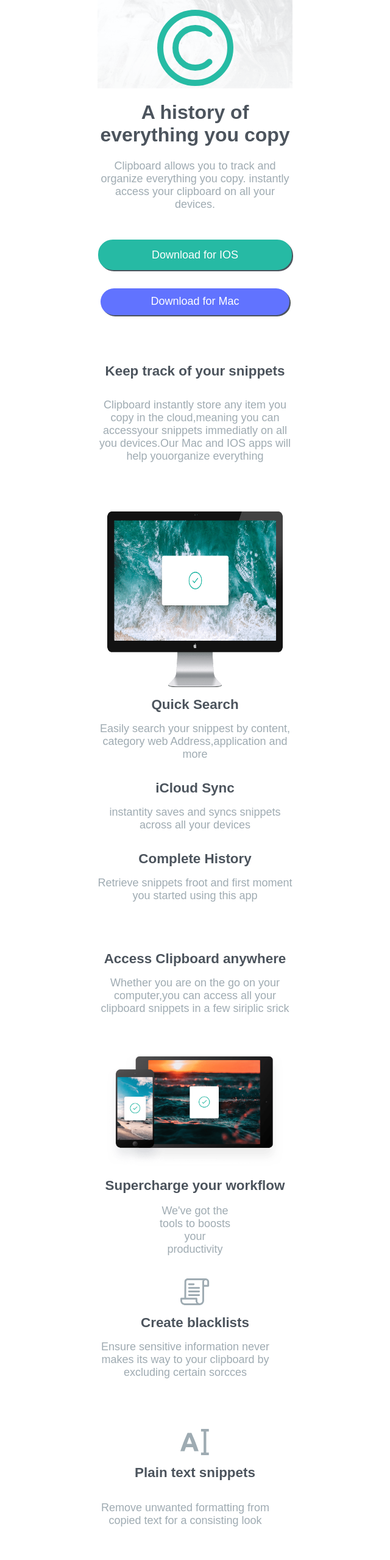
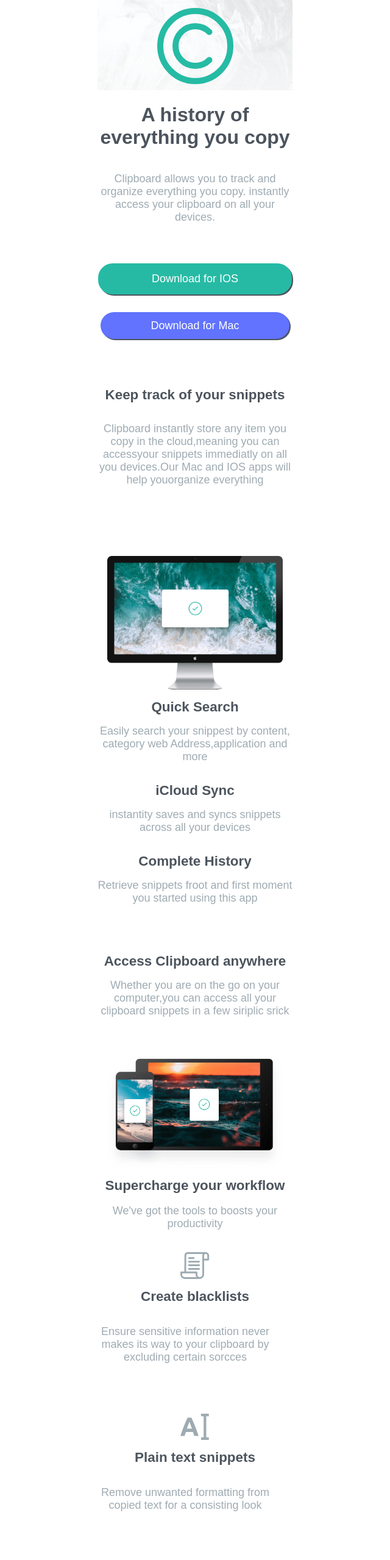
Before and after one commit to Savindushehan/Clipboard-landing-page, a plain HTML site: page index.html in a window 1280 px wide. Shown: the top 2559 px of the page at 61% size, without its empty margins (320-960 px from the left). Drawn offline with Linux system fonts and the light colour scheme; a web font is replaced by a local one.

Commit message:
change all

```diff
--- a/CSS/style.css
+++ b/CSS/style.css
@@ -6,7 +6,6 @@
 }
 .background1{
     width: 100%;
-    height: 100vh;
 }
 .background1 .head{
     background-image: url("/images/bg-header-desktop.png");
@@ -16,9 +15,16 @@
     text-align: center;
 }
 .background1 .head img{
-    margin-left: auto;
-    margin-right: auto;
-    margin-top: 5%;
+    text-align: center;
+    margin-top: 4%;
+    margin-bottom: 2%;
+}
+.background1 .head2{
+    display: flex;
+    flex-direction: column;
+    justify-content: center;
+    align-items: center;
+    margin-bottom: 5rem;
 }
 .background1 h1{
     font-family: 'Bai Jamjuree', sans-serif;
@@ -89,6 +95,12 @@
     margin-top: 2rem;
     margin-left: auto;
     margin-right: auto;
+}
+.background2{
+    display: flex;
+    flex-direction: column;
+    justify-content: center;
+    align-items: center;
 }
 .background2 .culum1{
     display: flex;
@@ -166,26 +178,17 @@
 .background4 .colum1{
     display: flex;
     flex-direction: row;
-    margin-left: auto;
-    margin-right: auto;
     justify-content: center;
 }
-.colum1 .row{
+.row4{
+    padding-top: 1.1rem;
+}
+.row4,.row5,.row6{
     display: flex;
     flex-direction: column;
     justify-content: center;
     width: 27%;
     margin-top: 4rem;
-}
-.colum1 .row1{
-    display: flex;
-    flex-direction: column;
-    justify-content: center;
-    width: 27%;
-    margin-top: 4rem;
-}
-.row1 img{
-    margin-top: 1.2rem;
 }
 .colum1 img{
     width: 3rem;
@@ -216,7 +219,8 @@
     margin-top: 8rem;
 }
 .culum2 img{
-    margin-right: 5rem;
+    margin-right: 4rem;
+    margin-left: 1rem;
     height: 45px;
 }
 .culum3{
@@ -254,6 +258,7 @@
     background-repeat: no-repeat;
     width: 100%;
     display: flex;
+    justify-content: center;
     height: 6rem;
     margin-top: 6rem;
 }
@@ -266,7 +271,6 @@
 }
 footer img{
     width: 3rem;
-    margin-left: 15rem;
     margin-top: 1rem;
     margin-right: 4rem;
 }
@@ -345,7 +349,7 @@
     }
     .background1 .details{
         width: 20rem;
-        margin-bottom: 5rem;
+        margin-bottom: 1rem;
     }
     .icon2{
         padding: 0.7rem;
@@ -360,9 +364,8 @@
     .background2 img{
         width: 18rem;
     }
-    .culum1 img{
+    .background2 .culum1 img{
         width: 18rem;
-        height: 18rem;
         text-align: center;
         margin-left: auto;
         margin-right: auto;
@@ -418,19 +421,30 @@
     }
     .background3{
         width: 20rem;
+        display: flex;
+        flex-direction: column;
+        justify-content: center;
+        align-items: center;
+    }
+    .background3 .details p{
+        width: 20rem;
     }
     .background4{
         width: 20rem;
+        display: flex;
+        flex-direction: column;
+        justify-content: center;
+        align-items: center;
     }
     .background4 .colum1{
         display: flex;
         flex-direction: column;
     }
-    .background4 .row1{
+    .background4 .row4{
         width: 20rem;
         margin-top: 0;
     }
-    .background4 .row{
+    .row4,.row5,.row6{
         width: 20rem;
     }
     .background4 .culum2{
@@ -445,10 +459,11 @@
         margin-right: auto;
         margin-bottom: 4rem;
     }
-    .culum3{
+    .background4 .culum3{
         display: flex;
         flex-direction: column;
         justify-content: center;
+        margin-bottom: 3rem;
     }
     .culum3 h1{
         width: 20rem;
@@ -469,14 +484,17 @@
     footer{
         display: flex;
         flex-direction: column;
+        justify-content: center;
         align-items: center;
         width: 20rem;
-    }
-    footer.img{
         background-image: url("/images/bg-header-mobile.png");
+        height: 24rem;
         background-size: cover;
         background-repeat: no-repeat;
-        width: 20rem;
+    }
+    footer h3{
+        margin-top: 0.5rem;
+        margin-bottom: 0.5rem;
     }
     footer img{
         width: 20rem;
@@ -517,8 +535,8 @@
         align-items: center;
     }
     .icon img{
-        margin-bottom: 4rem;
-        margin-top: 3rem;
+        margin-bottom: 2rem;
+        margin-top: 1rem;
     }
 
 }
--- a/index.html
+++ b/index.html
@@ -12,6 +12,7 @@
                     <div class="head">
                     <img src="images/logo.svg" alt="logo">
                     </div>
+                    <div class="head2">
                     <h1>A history of everything you copy</h1>
                     <p>Clipboard allows you to track and organize everything you copy.
                         instantly access your clipboard on all your devices.
@@ -24,6 +25,7 @@
                         <h2>Keep track of your snippets</h2>
                         <p>Clipboard instantly store any item you copy in the cloud,meaning you can accessyour snippets immediatly on all you
                             devices.Our Mac and IOS apps will help youorganize everything </p>
+                    </div>
                     </div>
                 </div>
                 <div class="background2">
@@ -60,17 +62,17 @@
                 </div>
                 <div class="background4">
                     <div class="colum1">
-                        <div class="row1">
+                        <div class="row4">
                             <img src="images/icon-blacklist.svg" alt="blacklist">
                             <h2>Create blacklists</h2>
                             <p>Ensure sensitive information never makes its way to your clipboard by excluding certain sorcces</p>
                         </div>
-                        <div class="row">
+                        <div class="row5">
                             <img src="images/icon-text.svg" alt="icon">
                             <h2>Plain text snippets</h2>
                             <p>Remove unwanted formatting from copied text for a consisting look</p>
                         </div>
-                        <div class="row">
+                        <div class="row6">
                             <img src="images/icon-preview.svg" alt="icon">
                             <h2>Sneak preview</h2>
                             <p>Quick preview of all snippets on your clipboard for esily access.</p>
```
